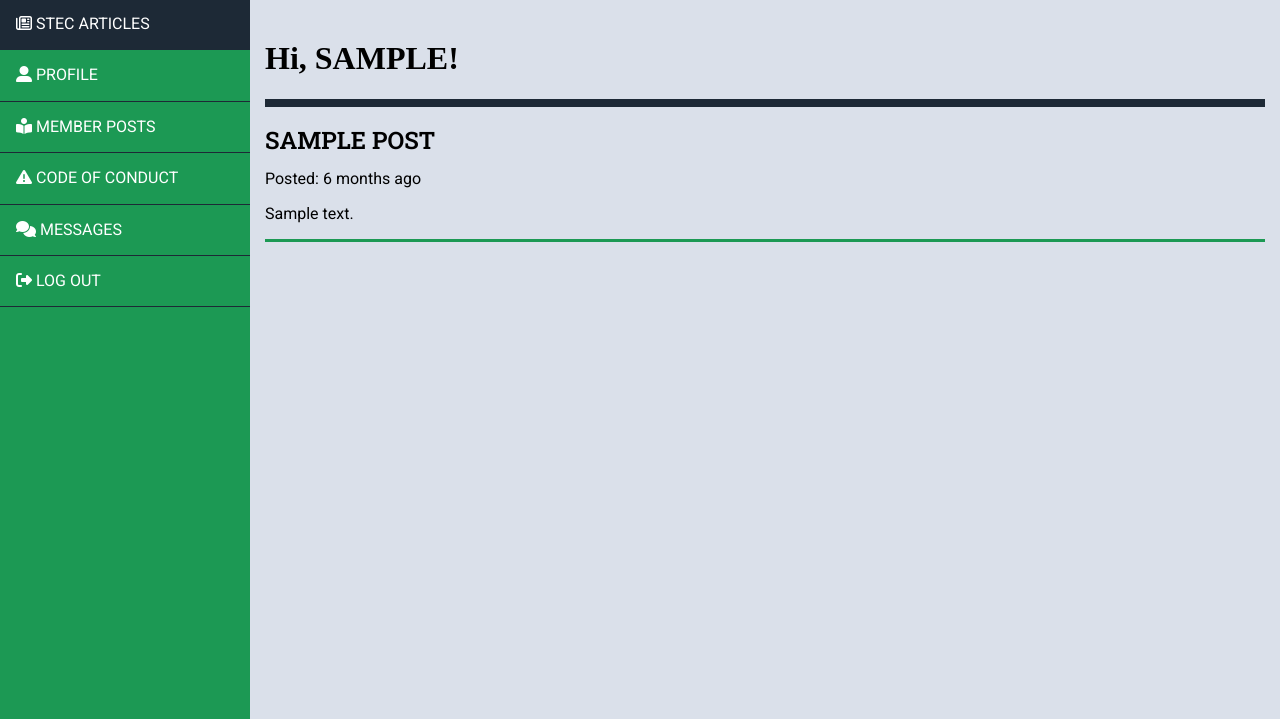
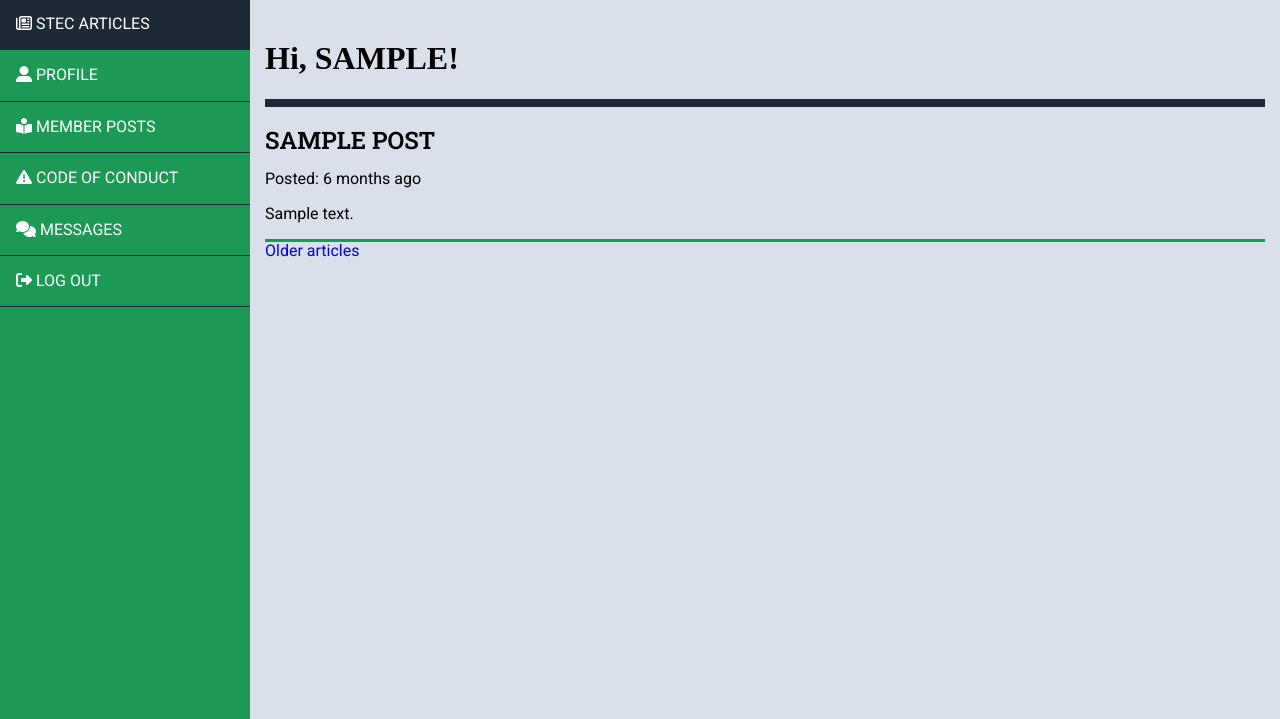
Before and after one commit to bopopescu/stec, a Flask app: template app/templates/dashboard.html in a window 1280 px wide. Shown: the part 81-800 px from the top of the page. Run offline with Flask 2, Linux system fonts and the light colour scheme; a user stored in the database is signed in; tables that the repository leaves empty hold one stand-in row (values such as "Sample post"); the template is opened without the code that fills it: values that come from a table or form of the project are taken from there, most other values are stand-ins (such as "Sample title", 1, 10 or a date in 2020); some libraries are stand-ins or nearby versions; some web fonts are replaced.

Commit message:
update commit

```diff
--- a/app/templates/dashboard.html
+++ b/app/templates/dashboard.html
@@ -2,10 +2,19 @@
 
 {% block content %}
 
-<section class="articles">
-{% for post in posts %}
-{% include 'adminposts.html' %}
-{% endfor %}
-</section>
+  <section class="articles">
+    {% for post in posts %}
+      {% include 'adminposts.html' %}
+    {% endfor %}
+  </section>
+
+  <div class="sectMargin">
+    {% if prev_url %}
+      <a href="{{ prev_url }}">Newer articles</a>
+    {% endif %}
+    {% if next_url %}
+      <a href="{{ next_url }}">Older articles</a>
+    {% endif %}
+  </div>
 
 {% endblock %}
```
